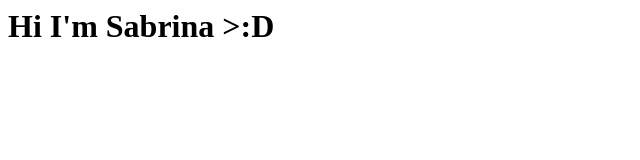
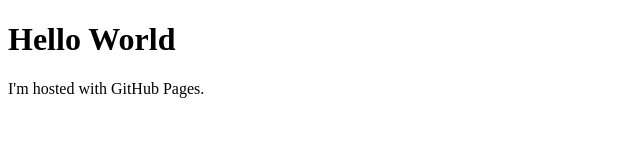
Before and after one commit to SabrinaLee03/SabrinaLee03.github.io, a plain HTML site: page index.html in a window 1280 px wide. Shown: the whole page, without its empty margins (0-640 px from the left). Drawn offline with Linux system fonts and the light colour scheme.

Commit message:
Update index.html

```diff
--- a/index.html
+++ b/index.html
@@ -1 +1,7 @@
-<h1>Hi I'm Sabrina >:D </h1>
+<!DOCTYPE html>
+<html>
+<body>
+<h1>Hello World</h1>
+<p>I'm hosted with GitHub Pages.</p>
+</body>
+</html>
```
